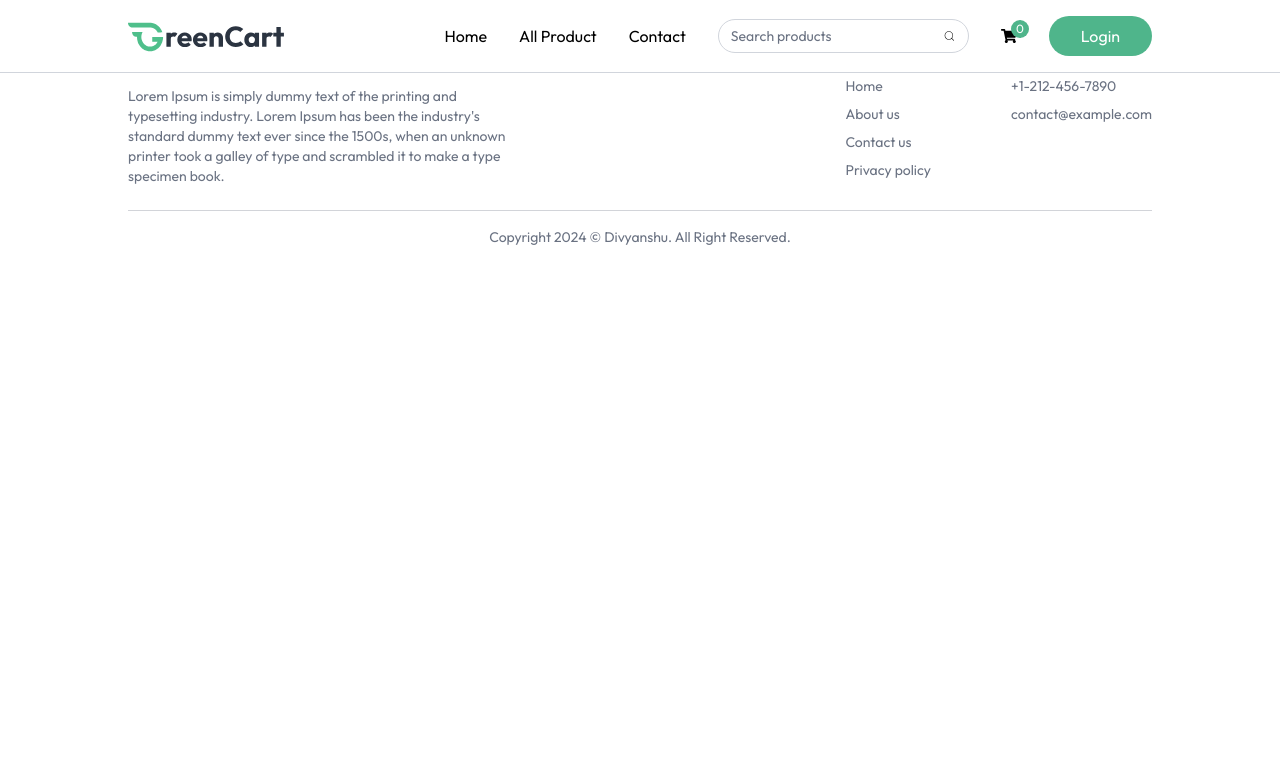
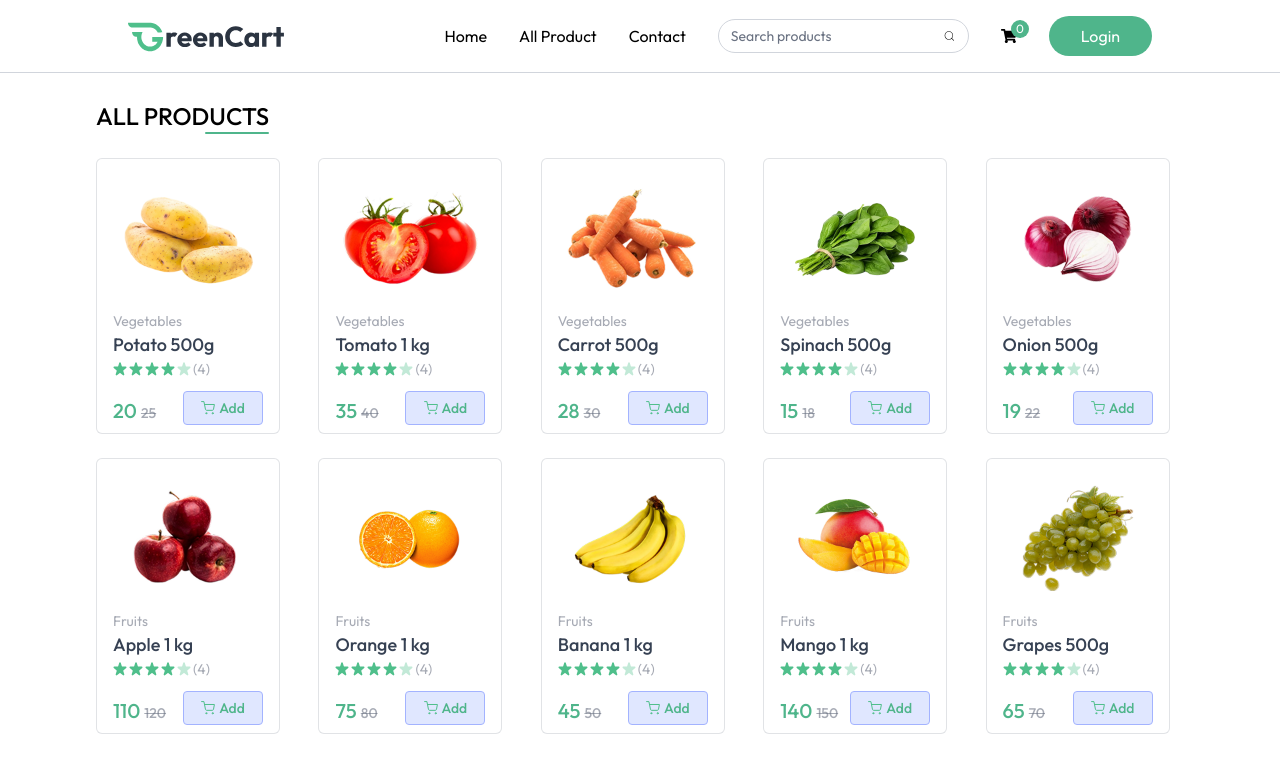
Before and after one commit to Tiwari0808/greencart, a React (Vite) app: page /products in a window 1280 px wide. Shown: the top 757 px of the page. Built offline with nearby package versions, Linux system fonts and the light colour scheme.

Commit message:
added Allproduct.jsx and added search functionality

```diff
--- a/src/App.jsx
+++ b/src/App.jsx
@@ -6,18 +6,22 @@ import { Toaster } from 'react-hot-toast'
 import Footer from './components/Footer'
 import { useAppContext } from './context/AppContext'
 import Login from './components/Login'
+import AllProducts from './pages/AllProducts'
 
 const App = () => {
-  const{showUserLogin} = useAppContext();
+  const { showUserLogin } = useAppContext();
   return (
     <>
-     <Toaster/>
-      <Navbar/>
-      {showUserLogin && <Login/>}
-      <Routes>
-        <Route path='/' element={<Home/>}/>
-      </Routes>
-      <Footer/>
+      <Toaster />
+      <Navbar />
+      {showUserLogin && <Login />}
+      <div className=''>
+        <Routes>
+          <Route path='/' element={<Home />} />
+          <Route path='/products' element={<AllProducts />} />
+        </Routes>
+      </div>
+      <Footer />
     </>
   )
 }
--- a/src/components/Login.jsx
+++ b/src/components/Login.jsx
@@ -3,16 +3,22 @@ import { useAppContext } from "../context/AppContext";
 
 const Login = () => {
     const [state, setState] = React.useState("login");
-  const {setShowUserLogin} = useAppContext();
+    const { setShowUserLogin, setUser } = useAppContext();
 
     const [formData, setFormData] = React.useState({
-    name: "",
-    email: "",
-    password: "",
+        name: "Divyanshu",
+        email: "test@greencart.com",
+        password: "123456",
     });
 
     const handleSubmit = async (e) => {
         e.preventDefault();
+        setUser({
+            name: 'Divyanshu',
+            email: "test@greencart.com",
+            password: "123456",
+        })
+        setShowUserLogin(false)
     };
 
     const handleChange = (e) => {
@@ -22,10 +28,10 @@ const Login = () => {
 
     return (
         <div
-      onClick={() => {setShowUserLogin(false)}}
+            onClick={() => { setShowUserLogin(false) }}
             className="top-0 bottom-0 left-0 right-0 z-50 fixed flex items-center justify-center text-sm text-gray-500 bg-black/50">
             <form
-        onClick={(e) => {e.stopPropagation()}}
+                onClick={(e) => { e.stopPropagation() }}
                 onSubmit={handleSubmit}
                 className="sm:w-[350px] w-full text-center border border-gray-300/60 rounded-2xl px-8 bg-white">
                 <h1 className="text-gray-900 text-3xl mt-10 font-medium">
--- a/src/components/Navbar.jsx
+++ b/src/components/Navbar.jsx
@@ -1,4 +1,4 @@
-import React from 'react'
+import React, { useEffect } from 'react'
 import { NavLink } from 'react-router-dom'
 import { assets } from '../assets/assets'
 import { FaShoppingCart } from "react-icons/fa";
@@ -12,45 +12,50 @@ import { IoPersonCircle } from "react-icons/io5";
 
 const Navbar = () => {
     const [open, setOpen] = React.useState(false);
-    const {user,setUser,navigate,cartItems,setShowUserLogin,showUserLogin} = useAppContext();
-    const logout = ()=>{
+    const { user, setUser, navigate, cartItems, setShowUserLogin, showUserLogin, setSearchQuery, searchQuery } = useAppContext();
+    const logout = () => {
         setUser(null);
         navigate('/')
     }
+
+    useEffect(() => {
+        if (searchQuery.length > 0) {
+            navigate('/products')
+        }
+    }, [searchQuery])
     return (
         <nav className="flex fixed top-0 left-0 w-full items-center justify-between px-6 md:px-16 lg:px-24 xl:px-32 py-4 border-b border-gray-300 bg-white z-50 transition-all">
 
-            <NavLink onClick={()=>{
-                navigate('/');
-            }}>
-                <img src={assets.logo} width="157" height="40" viewBox="0 0 157 40" alt='logo' fill="none" />
+            <NavLink to={'/'}>
+                <img  src={assets.logo} width="157" height="40" viewBox="0 0 157 40" alt='logo' fill="none"
+                 />
             </NavLink>
 
 
             {/* Desktop Menu */}
             <div className="hidden sm:flex items-center gap-8">
-                <NavLink to={'/'} href="#">Home</NavLink>
-                <NavLink to={'/products'} href="#">All Product</NavLink >
-                <NavLink to={'/contact'} href="#">Contact</NavLink >
+                <NavLink to={'/'} >Home</NavLink>
+                <NavLink to={'/products'}>All Product</NavLink >
+                <NavLink to={'/contact'}>Contact</NavLink >
 
 
                 <div className="hidden lg:flex items-center text-sm gap-2 border border-gray-300 px-3 rounded-full">
-                    <input className="py-1.5 w-full bg-transparent outline-none placeholder-gray-500" type="text" placeholder="Search products" />
-                    <CiSearch width="16" height="16"/>
+                    <input onChange={(e) => setSearchQuery(e.target.value)} className="py-1.5 w-full bg-transparent outline-none placeholder-gray-500" type="text" placeholder="Search products" />
+                    <CiSearch width="16" height="16" />
                 </div>
 
-                <div onClick={()=>navigate('/cart')} className="relative cursor-pointer">
-                    <FaShoppingCart width="18" height="18"/>
+                <div onClick={() => navigate('/cart')} className="relative cursor-pointer">
+                    <FaShoppingCart width="18" height="18" />
                     {cartItems && <button className="absolute -top-2 -right-3 text-xs text-white bg-primary w-[18px] h-[18px] rounded-full">{Object.values(cartItems).reduce((acc, qty) => acc + qty, 0)}</button>}
                 </div>
 
-                {!user ? (<button onClick={()=>setShowUserLogin(true)} className="cursor-pointer px-8 py-2 bg-primary hover:bg-primary-dull transition text-white rounded-full">
+                {!user ? (<button onClick={() => setShowUserLogin(true)} className="cursor-pointer px-8 py-2 bg-primary hover:bg-primary-dull transition text-white rounded-full">
                     Login
-                </button>) :(
+                </button>) : (
                     <div className='relative group'>
                         <IoPersonCircle className='h-7 w-7 cursor-pointer' />
                         <ul className='hidden group-hover:block absolute top-6 text-sm right-[0] bg-white shadow border border-gray-200 z-20 w-[120px] p-2'>
-                            <li onClick={()=>navigate('/my-orders')} className='hover:bg-primary/20 cursor-pointer'>My Orders</li>
+                            <li onClick={() => navigate('/my-orders')} className='hover:bg-primary/20 cursor-pointer'>My Orders</li>
                             <li onClick={logout} className='hover:bg-primary/20 cursor-pointer'>Logout</li>
                         </ul>
                     </div>
@@ -59,18 +64,18 @@ const Navbar = () => {
 
             <button onClick={() => open ? setOpen(false) : setOpen(true)} aria-label="Menu" className="sm:hidden cursor-pointer">
                 {/* Menu Icon SVG */}
-                <RiMenu3Line className='w-7 h-6'/>
+                <RiMenu3Line className='w-7 h-6' />
             </button>
 
             {/* Mobile Menu */}
             <div className={`${open ? 'flex' : 'hidden'} absolute top-[60px] left-0 w-full bg-white shadow-md py-4 flex-col items-start gap-2 px-5 text-sm md:hidden`}>
-                <NavLink to={'/'} className="block" onClick={()=>setOpen(false)}>Home</NavLink>
-                <NavLink to={'/products'} className="block" onClick={()=>setOpen(false)}>All Products</NavLink>
-                {user && <NavLink to={'/'} className="block" onClick={()=>setOpen(false)}>My orders</NavLink>}
-                <NavLink to={'/'} className="block" onClick={()=>setOpen(false)}>Contact</NavLink>
-               {!user ? ( <button onClick={()=>setShowUserLogin(true)} className="cursor-pointer px-6 py-2 mt-2 bg-primary hover:bg-primary-dull transition text-white rounded-full text-sm">
+                <NavLink to={'/'} className="block" onClick={() => setOpen(false)}>Home</NavLink>
+                <NavLink to={'/products'} className="block" onClick={() => setOpen(false)}>All Products</NavLink>
+                {user && <NavLink to={'/'} className="block" onClick={() => setOpen(false)}>My orders</NavLink>}
+                <NavLink to={'/'} className="block" onClick={() => setOpen(false)}>Contact</NavLink>
+                {!user ? (<button onClick={() => setShowUserLogin(true)} className="cursor-pointer px-6 py-2 mt-2 bg-primary hover:bg-primary-dull transition text-white rounded-full text-sm">
                     Login
-                </button>) : ( <button className="cursor-pointer px-6 py-2 mt-2 bg-primary hover:bg-primary-dull transition text-white rounded-full text-sm">
+                </button>) : (<button className="cursor-pointer px-6 py-2 mt-2 bg-primary hover:bg-primary-dull transition text-white rounded-full text-sm">
                     Logout
                 </button>)}
             </div>
--- a/src/components/NewsLetter.jsx
+++ b/src/components/NewsLetter.jsx
@@ -16,7 +16,7 @@ const NewsLetter = () => {
                     <input
                         type="email"
                         placeholder="Enter your email address"
-                        className="border border-slate-400 focus:border-indigo-600 outline-none px-4 py-3 rounded-full w-full sm:w-80 text-gray-600"
+                        className="border border-slate-400 focus:border-primary outline-none px-4 py-3 rounded-full w-full sm:w-80 text-gray-600"
                     />
 
                     <button className="bg-primary text-white px-6 py-3 rounded-full w-full sm:w-auto">
--- a/src/components/ProductCard.jsx
+++ b/src/components/ProductCard.jsx
@@ -2,9 +2,8 @@ import { useState } from "react";
 import { assets } from "../assets/assets";
 import { useAppContext } from "../context/AppContext";
 
-const ProductCard = ({product}) => {
-    const [count, setCount] = useState(0);
-    const {currency,addToCart,cartItems,removeFromCart,updateCart} = useAppContext();
+const ProductCard = ({ product }) => {
+    const { currency, addToCart, cartItems, removeFromCart, updateCart } = useAppContext();
 
 
     return product && (
@@ -17,7 +16,7 @@ const ProductCard = ({product}) => {
                 <p className="text-gray-700 font-medium text-lg truncate w-full">{product.name}</p>
                 <div className="flex items-center gap-0.5">
                     {Array(5).fill('').map((_, i) => (
-                        <img key={i} className="w-3 md:w-3.5" src={i<4?assets.star_icon:assets.star_dull_icon} alt="rating" />
+                        <img key={i} className="w-3 md:w-3.5" src={i < 4 ? assets.star_icon : assets.star_dull_icon} alt="rating" />
                     ))}
                     <p>({4})</p>
                 </div>
@@ -25,19 +24,19 @@ const ProductCard = ({product}) => {
                     <p className="md:text-xl text-base font-medium text-primary">
                         {currency}{' '}{product.offerPrice} <span className="text-gray-500/60 md:text-sm text-xs line-through">{currency}{product.price}</span>
                     </p>
-                    <div onClick={(e) => {e.stopPropagation()}} className="text-primary">
+                    <div onClick={(e) => { e.stopPropagation() }} className="text-primary">
                         {!cartItems[product._id] ? (
-                            <button className="flex items-center justify-center gap-1 bg-indigo-100 border border-indigo-300 md:w-[80px] w-[64px] h-[34px] rounded text-primary font-medium cursor-pointer" onClick={() => {addToCart(product._id)}} >
+                            <button className="flex items-center justify-center gap-1 bg-indigo-100 border border-indigo-300 md:w-20 w-16 h-[34px] rounded text-primary font-medium cursor-pointer" onClick={() => { addToCart(product._id) }} >
                                 <img src={assets.cart_icon} alt="cart icon" />
                                 Add
                             </button>
                         ) : (
                             <div className="flex items-center justify-center gap-2 md:w-20 w-16 h-[34px] bg-pritext-primary/25 rounded select-none">
-                                <button onClick={() => {removeFromCart(product._id)}} className="cursor-pointer text-md px-2 h-full" >
+                                <button onClick={() => { removeFromCart(product._id) }} className="cursor-pointer text-md px-2 h-full" >
                                     -
                                 </button>
                                 <span className="w-5 text-center">{cartItems[product._id]}</span>
-                                <button onClick={() => {updateCart(product._id,cartItems[product._id] + 1)}} className="cursor-pointer text-md px-2 h-full" >
+                                <button onClick={() => { updateCart(product._id, cartItems[product._id] + 1) }} className="cursor-pointer text-md px-2 h-full" >
                                     +
                                 </button>
                             </div>
--- a/src/context/AppContext.jsx
+++ b/src/context/AppContext.jsx
@@ -6,13 +6,14 @@ import toast from "react-hot-toast";
 export const AppContext = createContext();
 
 export const AppContextProvider = ({ children }) => {
-  const currency = '₹';
+  const currency = import.meta.env.VITE_CURRENCY;
   const [user, setUser] = useState(false);
   const [isSeller, setIsSeller] = useState(false);
   const navigate = useNavigate();
   const [products, setProducts] = useState([]);
   const [cartItems, setCartItems] = useState({});
   const [showUserLogin,setShowUserLogin] = useState(false);
+  const [searchQuery,setSearchQuery] = useState({});
 
   //Add to cart items
 
@@ -60,7 +61,7 @@ export const AppContextProvider = ({ children }) => {
 
 
   return (
-    <AppContext.Provider value={{setShowUserLogin,showUserLogin, user, setUser, isSeller, setIsSeller, navigate, products, currency, addToCart, cartItems, removeFromCart, updateCart }}>
+    <AppContext.Provider value={{searchQuery,setSearchQuery,setShowUserLogin,showUserLogin, user, setUser, isSeller, setIsSeller, navigate, products, currency, addToCart, cartItems, removeFromCart, updateCart }}>
       {children}
     </AppContext.Provider>
   )
--- /dev/null
+++ b/src/pages/AllProducts.jsx
@@ -0,0 +1,35 @@
+import { useEffect, useState } from "react"
+import { useAppContext } from "../context/AppContext";
+import ProductCard from "../components/ProductCard";
+
+
+const AllProducts = () => {
+    const { products, searchQuery, setSearchQuery } = useAppContext();
+    const [filteredProducts, setFilteredProducts] = useState([]);
+    useEffect(() => {
+        if (searchQuery.length > 0) {
+            setFilteredProducts(products.filter((p) =>
+                p.name.toLowerCase().includes(searchQuery.toLowerCase())
+            ))
+        } else {
+            setFilteredProducts(products);
+        }
+    }, [products, searchQuery])
+
+
+    return (
+        <div className='mt-25 flex flex-col px-3 md:px-16 lg:px-24'>
+            <div className='flex flex-col w-max items-end'>
+                <p className='text-2xl font-medium uppercase'>All Products</p>
+                <div className='w-16 h-0.5 bg-primary rounded-full'></div>
+            </div>
+            <div className="grid grid-cols-2 sm:grid-cols-3 md:grid-cols-4 lg:grid-cols-5 gap-2 mt-6 md:gap-6">
+                {filteredProducts.filter((p) => p.inStock).map((p) => (
+                    <ProductCard key={p._id} product={p} />
+                ))}
+            </div>
+        </div>
+    )
+}
+
+export default AllProducts
--- a/src/pages/Home.jsx
+++ b/src/pages/Home.jsx
@@ -13,7 +13,6 @@ const Home = () => {
     <BestSeller/>
     <BottomBanner/>
     <NewsLetter/>
-
     </div>
   )
 }
```
Lines whose indentation alone changed are shown as unchanged.
